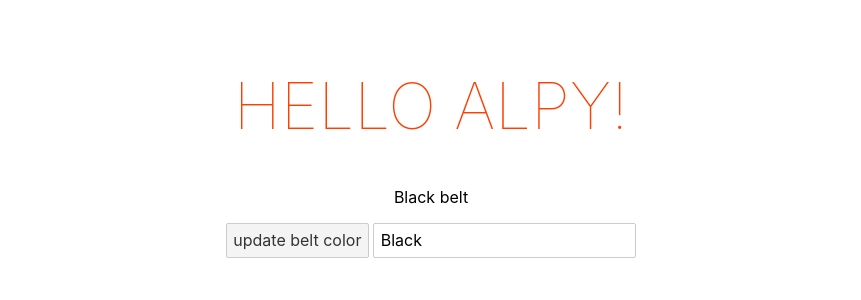
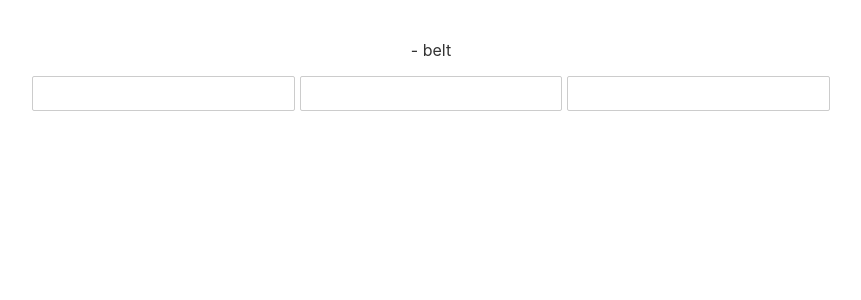
Before and after one commit to SarEnderTarkanson/myproject, a Svelte app: page / in a window 1280 px wide. Shown: the top 300 px of the page, without its empty margins (209-1070 px from the left). Built offline with nearby package versions, Linux system fonts and the light colour scheme.

Commit message:
created two very simple reactive values

```diff
--- a/src/App.svelte
+++ b/src/App.svelte
@@ -1,6 +1,13 @@
 <script>
-	let name = "Alpy";
-	let beltColor = "Black";
+	let firstName = "";
+	let lastName = "";
+	let beltColor = "";
+
+	$:fullName = `${firstName} ${lastName}`
+	$: {
+		console.log(beltColor)
+		console.log(firstName)
+	}
 	const handleClick = () => {
 		beltColor = "Orange";
 	};
@@ -10,13 +17,10 @@
 </script>
 
 <main>
-	<h1>Hello {name}!</h1>
-	<p style="color: {beltColor}">
-		{beltColor} belt
-	</p>
-	<button on:click={handleClick}>update belt color</button>
-	<!-- <input type="text" on:input={handleInput} value={beltColor}> -->
-	 <input type="text" bind:value={beltColor}>
+	<p> {fullName} - {beltColor} belt</p>
+	<input type="text" bind:value={firstName} />
+	<input type="text" bind:value={lastName} />
+	<input type="text" bind:value={beltColor} />
 </main>
 
 <style>
```
